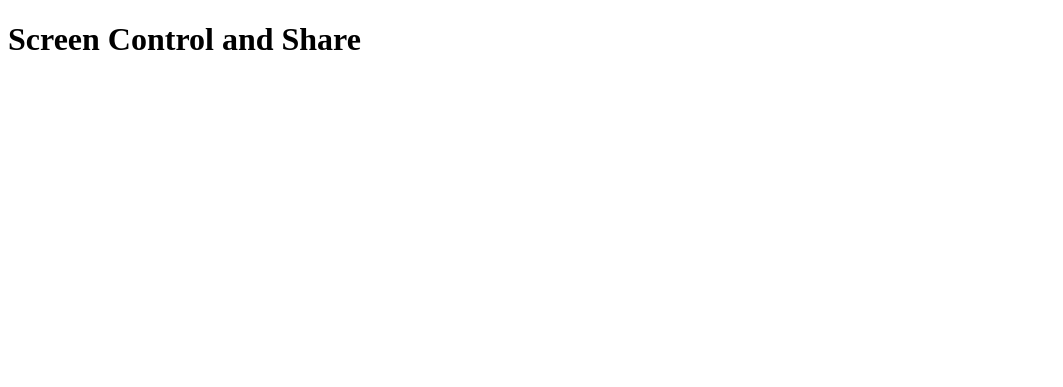
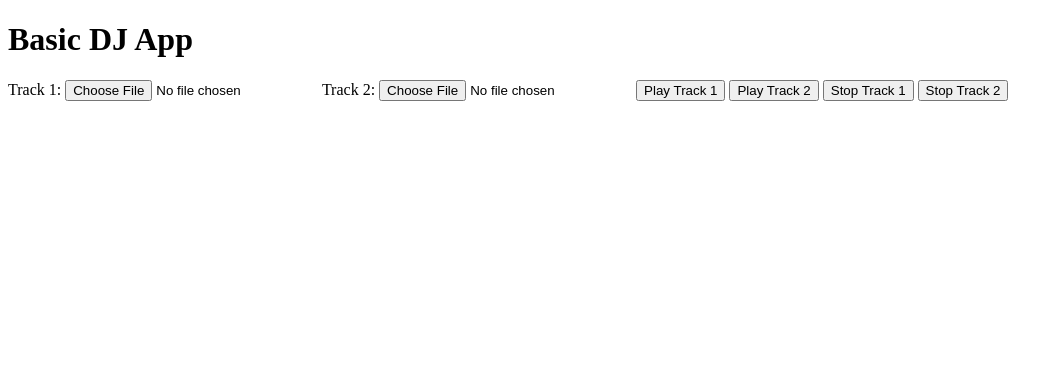
Before and after one commit to moonligthpr/our-podcast, a plain HTML site: page index.html in a window 1280 px wide. Shown: the whole page, without its empty margins (0-1063 px from the left). Drawn offline with Linux system fonts and the light colour scheme.

Commit message:
Update index.html

```diff
--- a/index.html
+++ b/index.html
@@ -1,19 +1,18 @@
 <!DOCTYPE html>
 <html>
 <head>
-    <title>Screen Control and Share</title>
+    <title>Basic DJ App</title>
 </head>
 <body>
-    <h1>Screen Control and Share</h1>
-    <div id="local-screen">
-        <video id="local-video" autoplay playsinline></video>
-    </div>
-    <div id="remote-screen">
-        <video id="remote-video" autoplay playsinline></video>
-    </div>
-    <div id="control-panel">
-        <!-- Add controls for screen sharing and control here -->
-    </div>
-    <script src="app.js"></script>
+    <h1>Basic DJ App</h1>
+    <label for="track1">Track 1:</label>
+    <input type="file" id="track1" accept=".mp3, .wav">
+    <label for="track2">Track 2:</label>
+    <input type="file" id="track2" accept=".mp3, .wav">
+    <button id="playTrack1">Play Track 1</button>
+    <button id="playTrack2">Play Track 2</button>
+    <button id="stopTrack1">Stop Track 1</button>
+    <button id="stopTrack2">Stop Track 2</button>
 </body>
+<script src="app.js"></script>
 </html>
```
